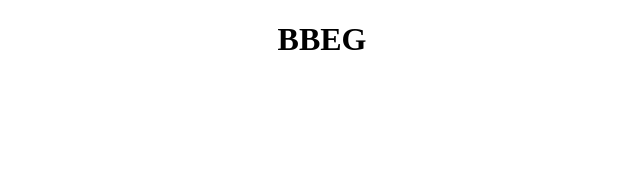
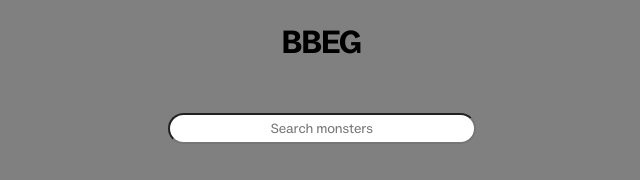
Before and after one commit to skvllkidwastaken/BBEG, an Electron app: page src/index.html in a window 800 px wide. Shown: the whole page, without its empty margins (78-718 px from the left). Drawn offline with Linux system fonts and the light colour scheme.

Commit message:
Edited UI, as well as adding ScoutieSans font from Google fonts, added input bar to search for monsters with the D&D 5e API

```diff
--- a/src/index.css
+++ b/src/index.css
@@ -1,7 +1,27 @@
 body {
   margin: 0 auto;
+  background-color: gray;
 }
 
 h1 {
   text-align: center;
+  font-family: Scoutie;
 }
+
+input {
+  display: flex;
+  align-items: center;
+  justify-content: center;
+  margin: 0 auto;
+  text-align: center;
+  height: 25px;
+  width: 300px;
+  margin-top: 50px;
+  border-radius: 50px;
+  font-family: Scoutie;
+}
+
+@font-face {
+  font-family: Scoutie;
+  src: url(./fonts/ScoutieSans-VariableFont_wght.ttf);
+}
--- a/src/index.html
+++ b/src/index.html
@@ -7,5 +7,6 @@
   </head>
   <body>
     <h1>BBEG</h1>
+    <input type="text" placeholder="Search monsters" id="Searchbar">
   </body>
 </html>
```
Also changed, not shown: src/fonts/ScoutieSans-VariableFont_wght.ttf (added).
